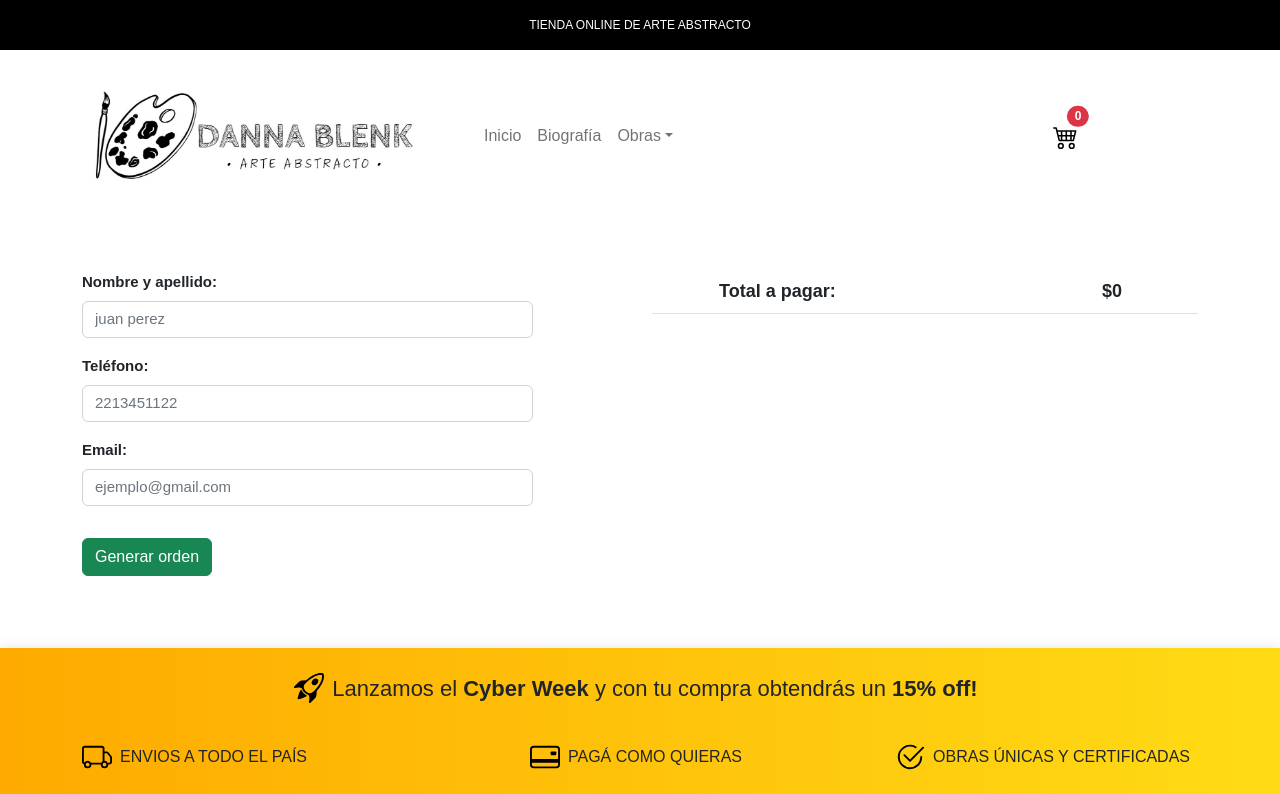
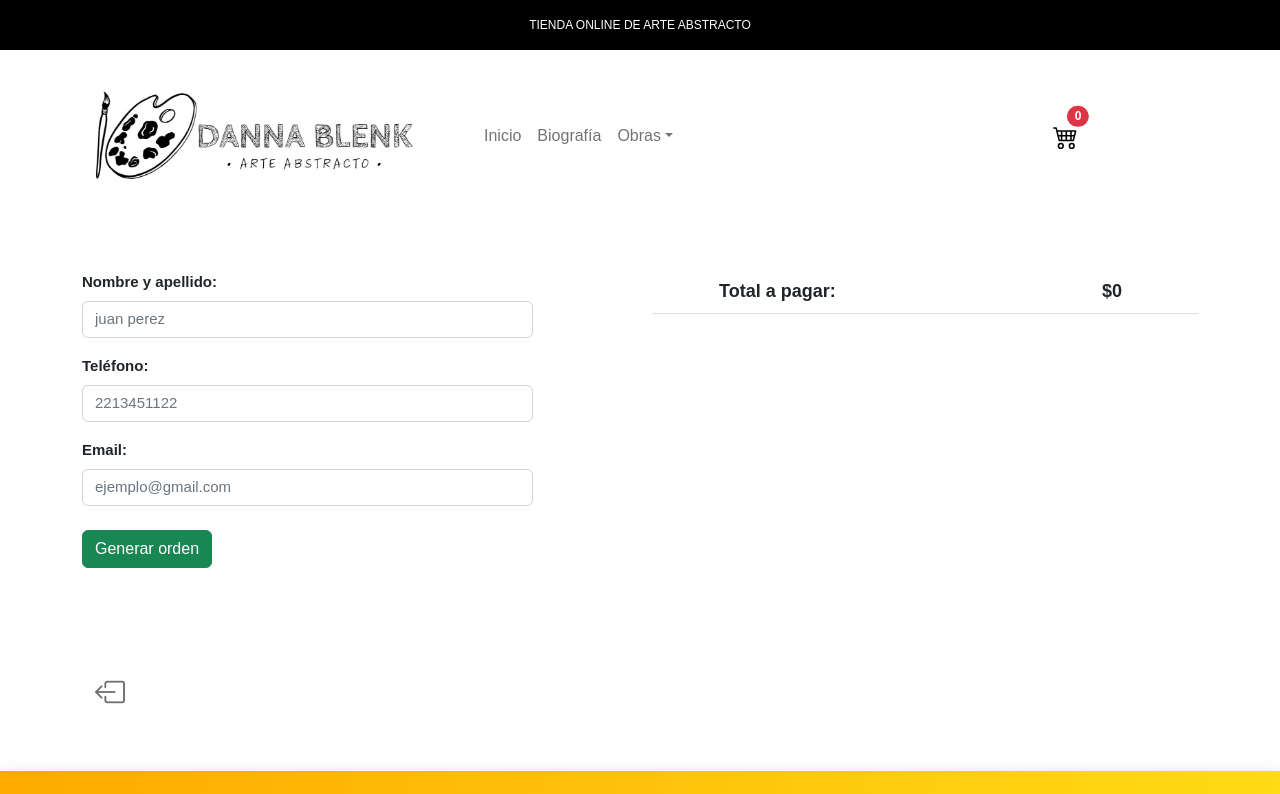
Before and after one commit to carinabravo/tienda-de-arte, a React (Create React App) app: page /checkout in a window 1280 px wide. Shown: the top 794 px of the page. Built offline with nearby package versions, Linux system fonts and the light colour scheme.

Commit message:
se agrega button de navegación

```diff
--- a/src/components/Checkout.jsx
+++ b/src/components/Checkout.jsx
@@ -1,10 +1,11 @@
 import React, { useContext, useState } from "react";
 import { addDoc, doc, collection, getFirestore, writeBatch, getDoc } from "firebase/firestore";
 import { CartContext } from "./context/CartContext";
-import { Navigate } from "react-router-dom";
+import { Navigate, useNavigate } from "react-router-dom";
 import { Formik, Form, Field, ErrorMessage } from "formik";
 
 const Checkout = () => {
+    const navigate = useNavigate();
     const { cart, clear, sumaTotal } = useContext(CartContext);
     const [nombre, setNombre] = useState("");
     const [telefono, setTelefono] = useState("");
@@ -141,11 +142,12 @@ const Checkout = () => {
                                     )}>
                                     </ErrorMessage>
                                 </div>
-                                <button type="submit" className="btn btn-success mt-3 mb-4">Generar orden</button>
+                                <button type="submit" className="btn btn-success mt-2 mb-5">Generar orden</button>
                             </Form>
                         )}
                     </Formik>
                 </div>
+
 
                 <div className="col-md-6 offset-md-1 mb-4 mt-1">
                     <table className="table">
@@ -174,6 +176,11 @@ const Checkout = () => {
                         <Navigate to={"/ordenGenerada/" + orderId} />
                         : ""}
                 </div>
+                <div>
+                    <button className="btn me-5 mb-5" type="submit" onClick={() => navigate(-1)}>
+                        <i className="bi bi-box-arrow-left" style={{ fontSize: "30px", color: "#716e6e" }}></i>
+                    </button>
+                </div>
             </div>
         </div >
 
```
